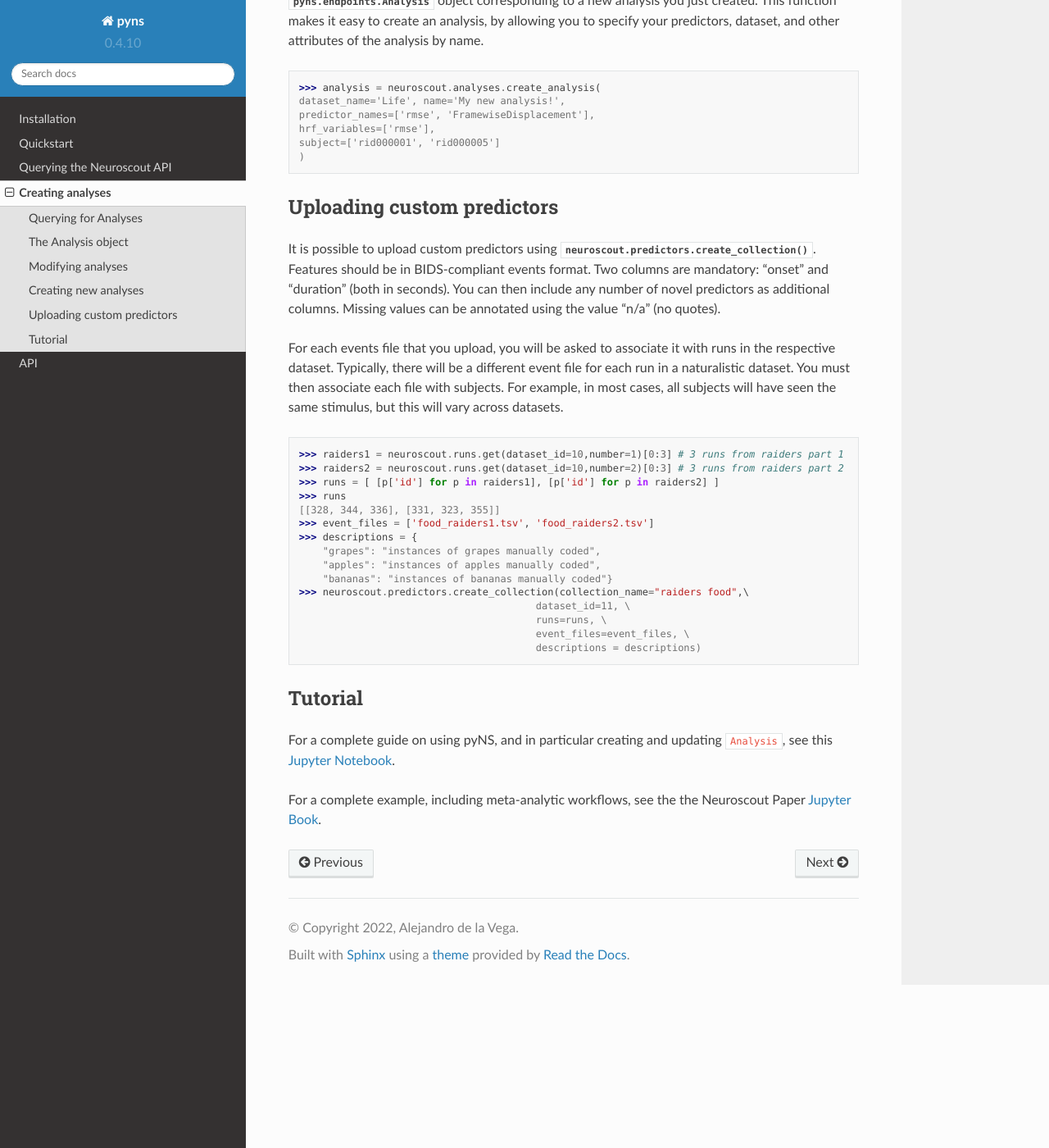
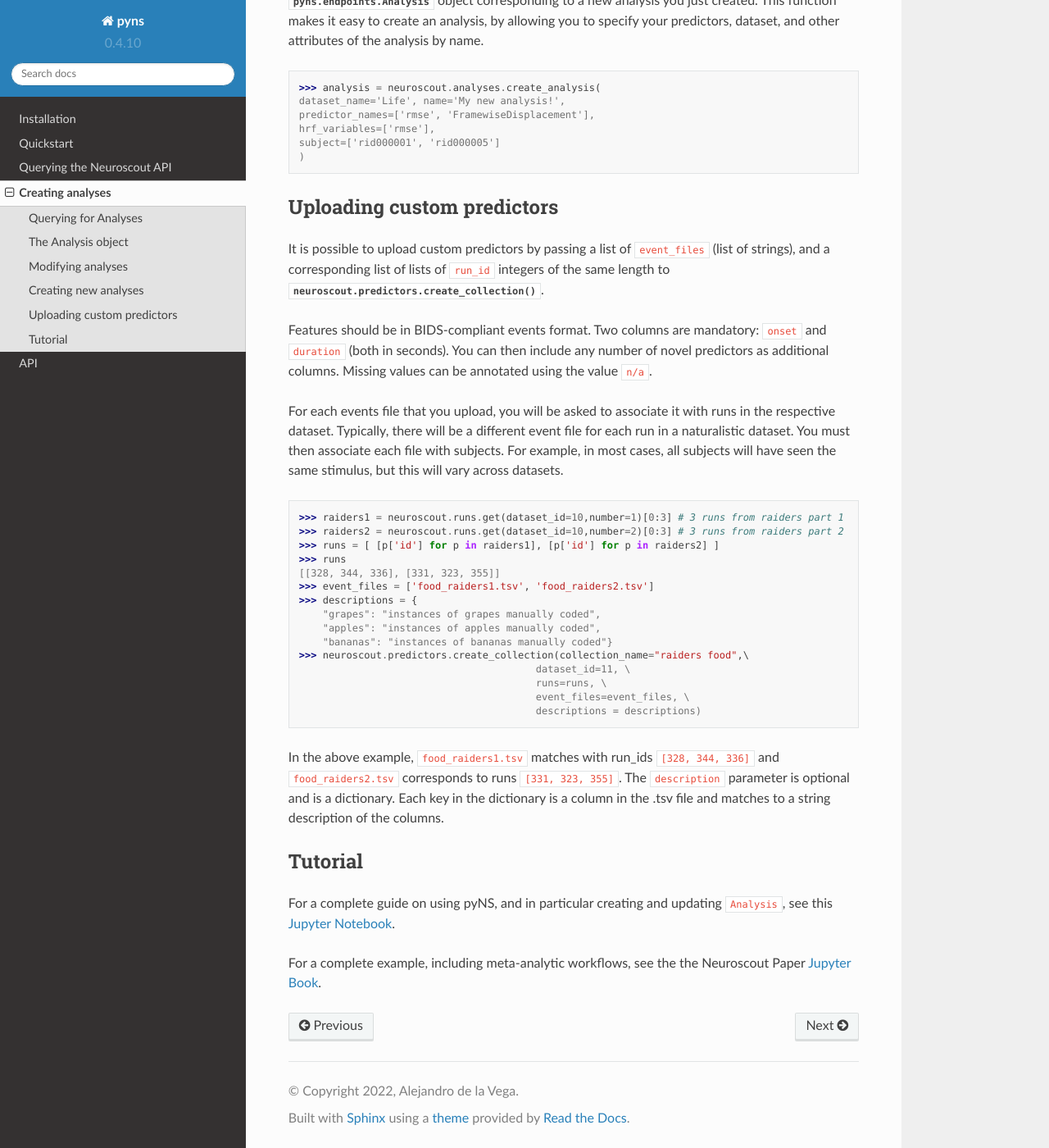
Before and after one commit to neuroscout/pyNS, a Sphinx documentation site: the page built from docs/source/analyses.rst, in a window 1280 px wide and 1400 px high, scrolled down 1691 px. Shown: the whole window at 82% size. Built offline with Sphinx 7.4.7 and the Read the Docs theme 2.0.0, drawn with Linux system fonts in a browser that asks for light colours.

Commit message:
update Uploading custom predictors

```diff
--- a/docs/source/analyses.rst
+++ b/docs/source/analyses.rst
@@ -104,7 +104,9 @@ of the analysis by name.
 Uploading custom predictors
 ---------------------------
 
-It is possible to upload custom predictors using :meth:`neuroscout.predictors.create_collection`. Features should be in BIDS-compliant events format. Two columns are mandatory: “onset” and “duration” (both in seconds). You can then include any number of novel predictors as additional columns. Missing values can be annotated using the value “n/a” (no quotes).
+It is possible to upload custom predictors by passing a list of ``event_files`` (list of strings), and a corresponding list of lists of ``run_id`` integers of the same length to :meth:`neuroscout.predictors.create_collection`.
+
+Features should be in BIDS-compliant events format. Two columns are mandatory: ``onset`` and ``duration`` (both in seconds). You can then include any number of novel predictors as additional columns. Missing values can be annotated using the value ``n/a``.
 
 For each events file that you upload, you will be asked to associate it with runs in the respective dataset. Typically, there will be a different event file for each run in a naturalistic dataset. You must then associate each file with subjects. For example, in most cases, all subjects will have seen the same stimulus, but this will vary across datasets.
 
@@ -126,6 +128,8 @@ For each events file that you upload, you will be asked to associate it with run
                                               event_files=event_files, \
                                               descriptions = descriptions)
 
+In the above example, ``food_raiders1.tsv`` matches with run_ids ``[328, 344, 336]`` and ``food_raiders2.tsv`` corresponds to runs ``[331, 323, 355]``. The ``description`` parameter is optional and is a dictionary. Each key in the dictionary is a column in the .tsv file and matches to a string description of the columns.
+
 --------
 Tutorial
 --------
```
